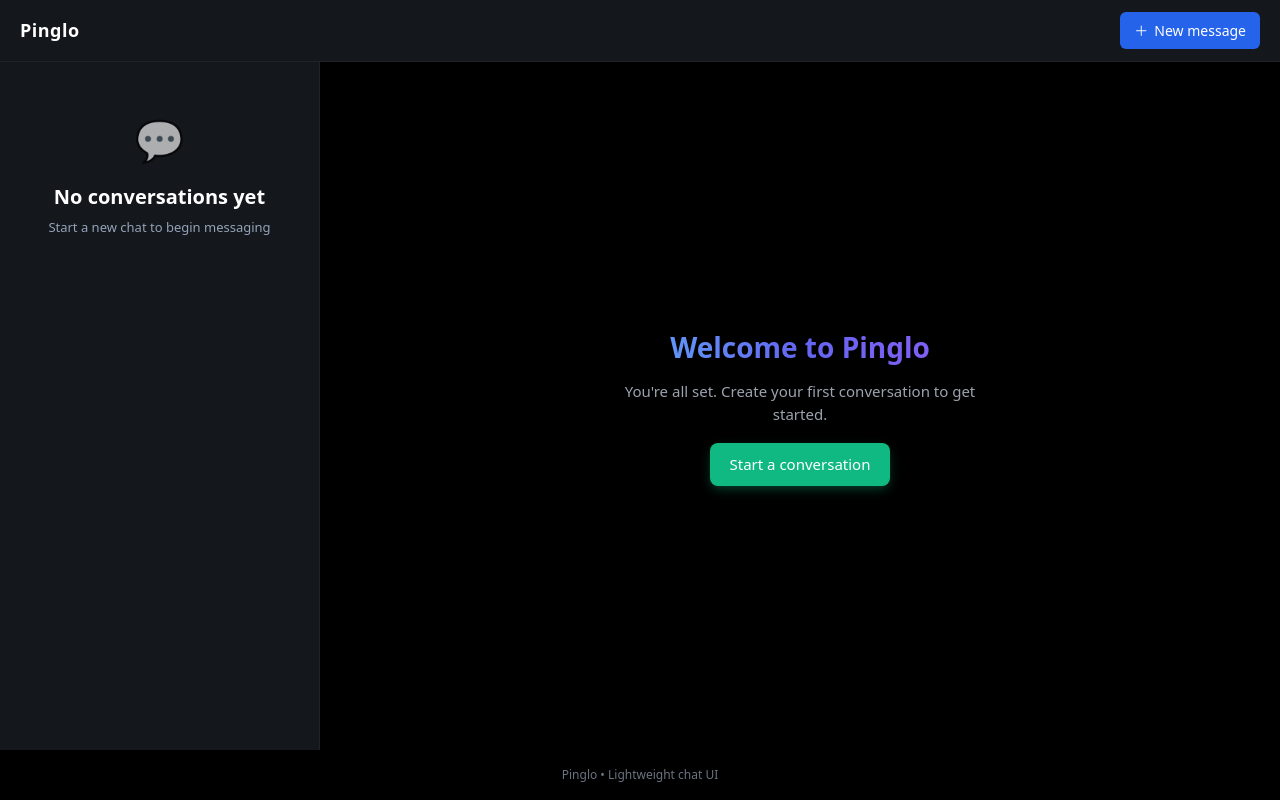
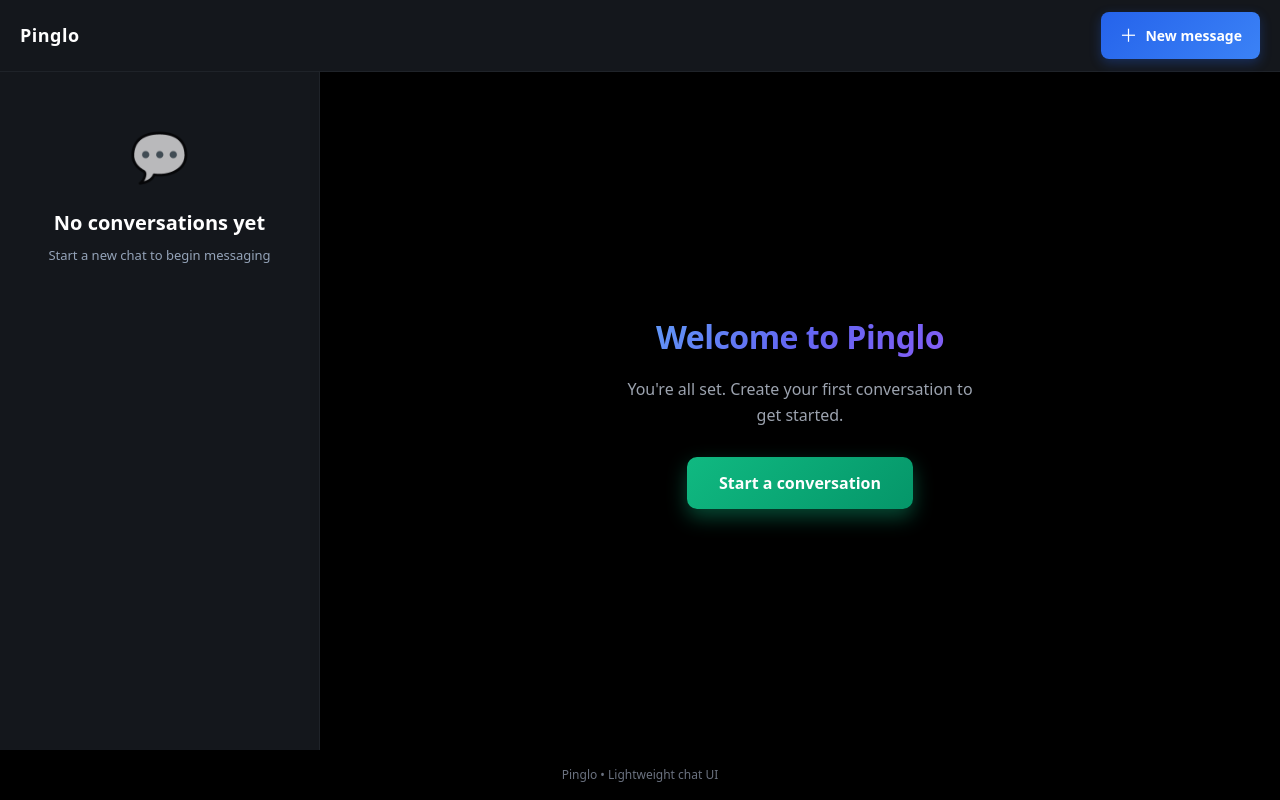
Before and after one commit to Georgemuchir/tubonge-frontend, a React (Vite) app: page / in a window 1280 px wide. Built offline with nearby package versions, Linux system fonts and the light colour scheme; no server answers; sample sign-in values are in the browser's storage.

Commit message:
Enhance CleanChat UI: Add gradient buttons, hover effects, and animations

```diff
--- a/src/styles/clean-chat.css
+++ b/src/styles/clean-chat.css
@@ -6,19 +6,125 @@ body, html {
 .clean-app-container { display:flex; flex-direction:column; min-height:100vh; }
 .clean-topbar { padding:12px 20px; border-bottom:1px solid #1f2329; background:#14171c; display:flex; align-items:center; justify-content:space-between; }
 .clean-topbar-title { font-weight:600; font-size:18px; letter-spacing:.5px; }
-.clean-new-btn { background:#2563eb; color:#fff; border:none; padding:8px 14px; border-radius:6px; font-size:14px; cursor:pointer; display:flex; gap:6px; align-items:center; }
-.clean-new-btn:hover { background:#1d4ed8; }
+
+/* Enhanced New Message Button */
+.clean-new-btn {
+  background: linear-gradient(135deg, #2563eb 0%, #3b82f6 100%);
+  color: #fff;
+  border: none;
+  padding: 10px 18px;
+  border-radius: 8px;
+  font-size: 14px;
+  font-weight: 600;
+  cursor: pointer;
+  display: flex;
+  gap: 8px;
+  align-items: center;
+  transition: all 0.3s ease;
+  box-shadow: 0 4px 12px rgba(37, 99, 235, 0.3);
+}
+.clean-new-btn span {
+  font-size: 18px;
+  font-weight: 400;
+  transition: transform 0.3s ease;
+}
+.clean-new-btn:hover {
+  background: linear-gradient(135deg, #1d4ed8 0%, #2563eb 100%);
+  box-shadow: 0 6px 20px rgba(37, 99, 235, 0.5);
+  transform: translateY(-2px);
+}
+.clean-new-btn:hover span {
+  transform: rotate(90deg);
+}
+.clean-new-btn:active {
+  transform: translateY(0);
+  box-shadow: 0 2px 8px rgba(37, 99, 235, 0.3);
+}
+
 .clean-content { flex:1; display:flex; }
 .clean-sidebar { width:320px; border-right:1px solid #1f2329; background:#14171c; display:flex; flex-direction:column; }
 .clean-sidebar-empty { padding:48px 28px; text-align:center; }
-.clean-empty-icon { font-size:40px; margin-bottom:12px; opacity:.65; }
-.clean-empty-title { font-size:20px; font-weight:600; margin-bottom:6px; }
-.clean-empty-sub { font-size:13px; color:#94a3b8; }
+.clean-empty-icon {
+  font-size: 48px;
+  margin-bottom: 16px;
+  opacity: .7;
+  animation: float 3s ease-in-out infinite;
+}
+.clean-empty-title { font-size:20px; font-weight:600; margin-bottom:8px; }
+.clean-empty-sub { font-size:13px; color:#94a3b8; line-height: 1.5; }
 .clean-main { flex:1; display:flex; align-items:center; justify-content:center; position:relative; }
 .clean-welcome { text-align:center; max-width:420px; padding:40px 32px; }
-.clean-welcome h1 { font-size:28px; margin:0 0 12px; font-weight:650; background:linear-gradient(90deg,#60a5fa,#6366f1,#8b5cf6); -webkit-background-clip:text; background-clip:text; color:transparent; }
-.clean-welcome p { font-size:15px; line-height:1.5; color:#9ca3af; margin:0 0 18px; }
-.clean-start-btn { background:#10b981; color:#fff; border:none; padding:10px 20px; font-size:15px; border-radius:8px; cursor:pointer; box-shadow:0 4px 12px -2px rgba(16,185,129,0.4); }
-.clean-start-btn:hover { background:#059669; }
+.clean-welcome h1 {
+  font-size: 32px;
+  margin: 0 0 16px;
+  font-weight: 700;
+  background: linear-gradient(135deg, #60a5fa 0%, #6366f1 50%, #8b5cf6 100%);
+  -webkit-background-clip: text;
+  background-clip: text;
+  color: transparent;
+  letter-spacing: -0.5px;
+}
+.clean-welcome p {
+  font-size: 16px;
+  line-height: 1.6;
+  color: #9ca3af;
+  margin: 0 0 28px;
+}
+
+/* Enhanced Start Conversation Button */
+.clean-start-btn {
+  background: linear-gradient(135deg, #10b981 0%, #059669 100%);
+  color: #fff;
+  border: none;
+  padding: 14px 32px;
+  font-size: 16px;
+  font-weight: 600;
+  border-radius: 10px;
+  cursor: pointer;
+  box-shadow: 0 8px 20px rgba(16, 185, 129, 0.4);
+  transition: all 0.3s ease;
+  position: relative;
+  overflow: hidden;
+}
+.clean-start-btn::before {
+  content: '';
+  position: absolute;
+  top: 50%;
+  left: 50%;
+  width: 0;
+  height: 0;
+  border-radius: 50%;
+  background: rgba(255, 255, 255, 0.2);
+  transform: translate(-50%, -50%);
+  transition: width 0.6s, height 0.6s;
+}
+.clean-start-btn:hover::before {
+  width: 300px;
+  height: 300px;
+}
+.clean-start-btn:hover {
+  background: linear-gradient(135deg, #059669 0%, #047857 100%);
+  box-shadow: 0 12px 28px rgba(16, 185, 129, 0.6);
+  transform: translateY(-3px);
+}
+.clean-start-btn:active {
+  transform: translateY(-1px);
+  box-shadow: 0 4px 12px rgba(16, 185, 129, 0.4);
+}
+
 .clean-footer { padding:16px; font-size:12px; text-align:center; color:#6b7280; }
-@media (max-width:860px){ .clean-sidebar{display:none;} .clean-content{flex-direction:column;} .clean-main{padding:40px 20px;} }
+
+/* Floating animation for emoji */
+@keyframes float {
+  0%, 100% { transform: translateY(0px); }
+  50% { transform: translateY(-10px); }
+}
+
+@media (max-width:860px){
+  .clean-sidebar{display:none;}
+  .clean-content{flex-direction:column;}
+  .clean-main{padding:40px 20px;}
+  .clean-welcome h1 { font-size: 26px; }
+  .clean-welcome p { font-size: 15px; }
+  .clean-start-btn { padding: 12px 28px; font-size: 15px; }
+}
```
